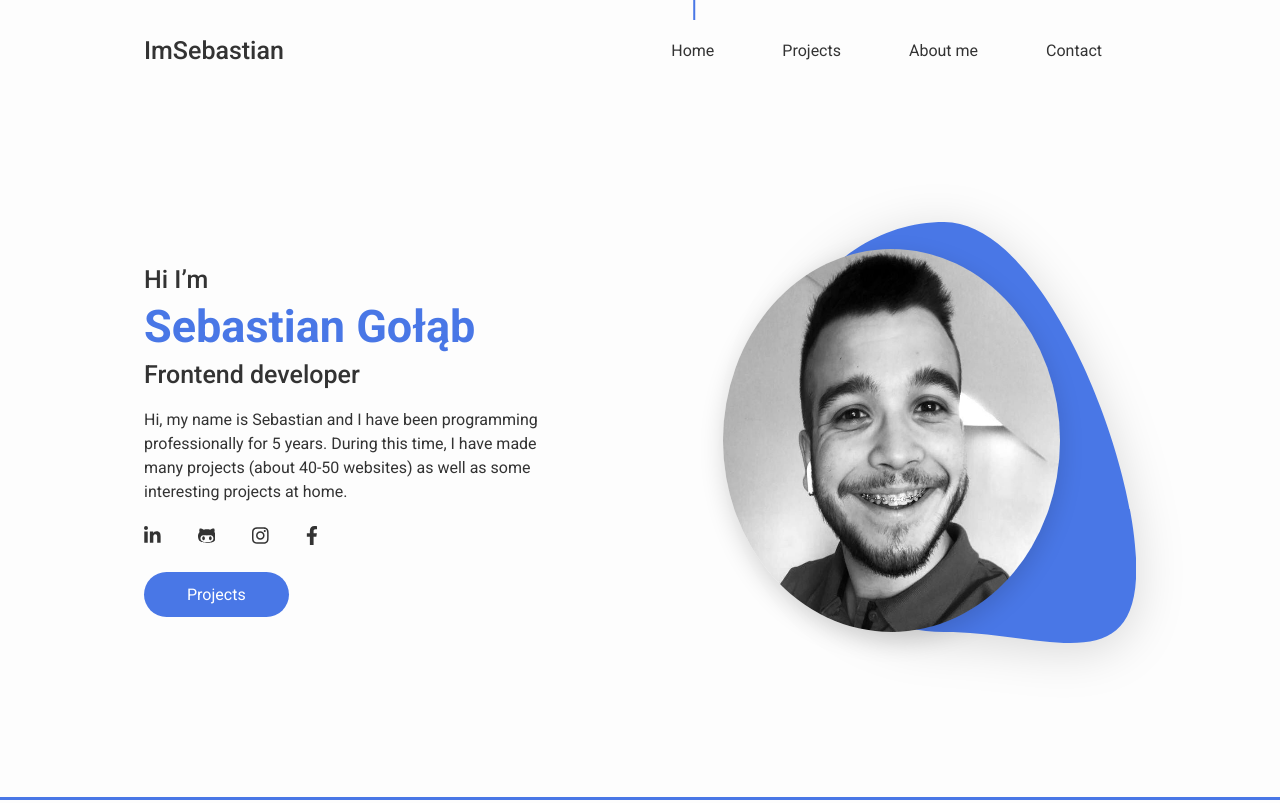
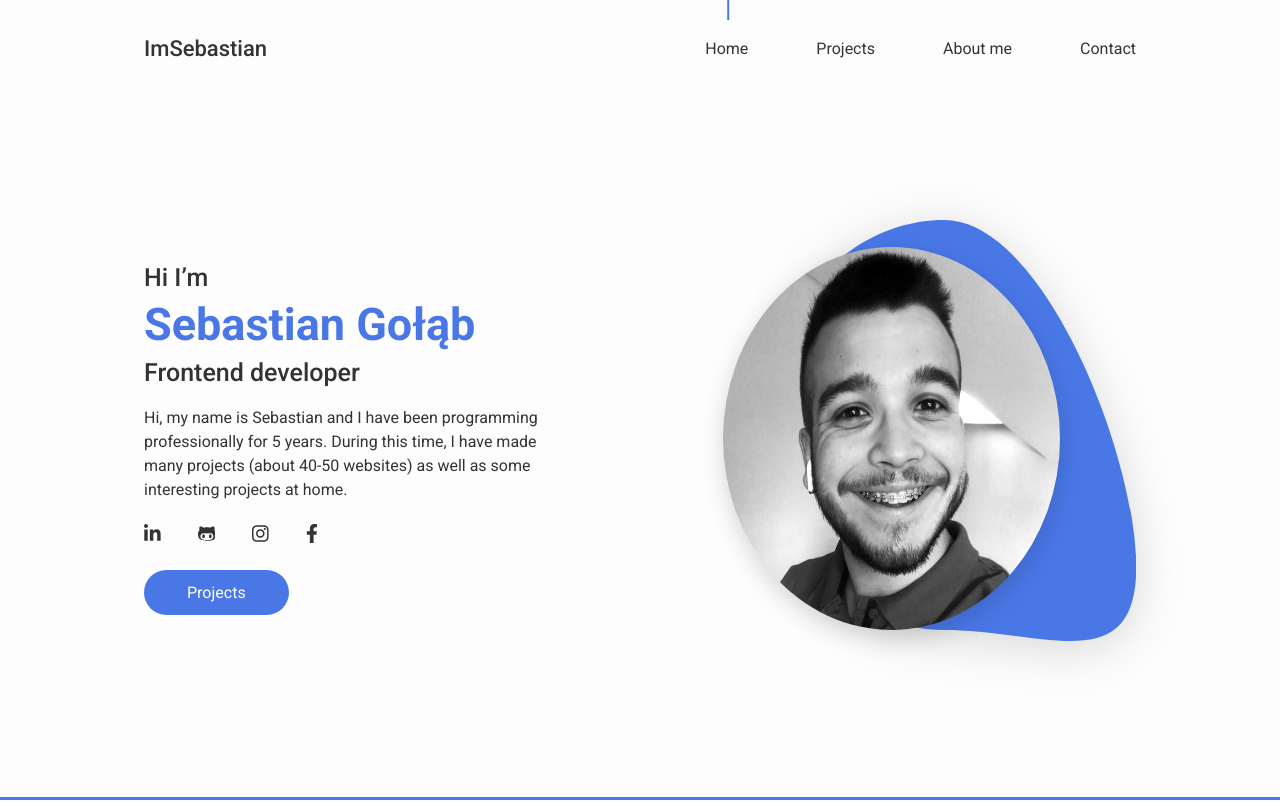
Before and after one commit to sebastiangolab/portfolio, a Next.js app: page / in a window 1280 px wide. Built offline with nearby package versions, Linux system fonts and the light colour scheme.

Commit message:
update logo font-size

```diff
--- a/src/components/Header/header.scss
+++ b/src/components/Header/header.scss
@@ -9,7 +9,7 @@
    padding-top: 36px;
 
    .logo {
-      font-size: 1.563rem;
+      font-size: 1.375rem;
       color: colors.$black;
       font-weight: map-get(fonts.$weights, 'medium');
       text-decoration: none;
@@ -39,6 +39,10 @@
             padding-left: 12px;
          }
 
+         &:last-child {
+            padding-right: 0;
+         }
+
          .link {
             font-size: 1rem;
             color: colors.$black;
@@ -52,6 +56,18 @@
             &:hover {
                color: colors.$primary;
             }
+         }
+      }
+   }
+}
+
+@include breakpoint('tablet') {
+   .header {
+      padding-top: 30px;
+
+      .nav {
+         .container-link {
+            padding: 2px 28px;
          }
       }
    }
@@ -126,22 +142,24 @@
       .nav {
          position: absolute;
          width: 100%;
-         top: 62.5px;
+         top: 57.5px;
          left: -100%;
-         height: calc(100vh - 62.5px);
+         height: calc(100vh - 57.5px);
          flex-direction: column;
          align-items: center;
          justify-content: center;
          transition: transform 0.4s;
          background-color: colors.$page-background;
          border-top: 1px solid colors.$grey;
+         z-index: 9999999999999999;
 
          #active-mark {
             display: none;
          }
 
          .container-link {
-            margin-top: 30px;
+            padding: 0;
+            margin-top: 40px;
 
             &:first-child {
                margin-top: 0;
```
